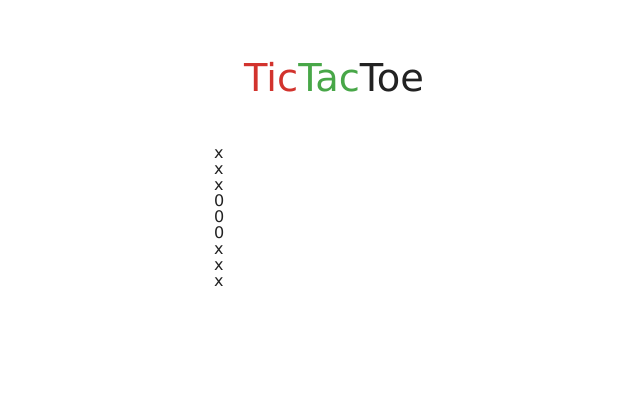
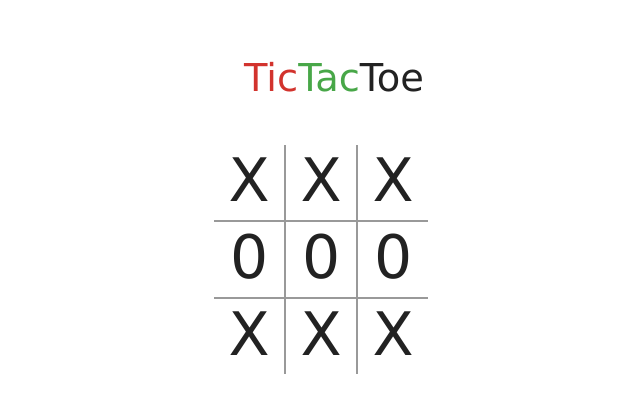
Before and after one commit to JulesWiz/ticTacToe, a plain HTML site: page app/index.html in a window 1280 px wide. Shown: the whole page, without its empty margins (306-946 px from the left). Drawn offline with Linux system fonts and the light colour scheme.

Commit message:
Styled gameboard row and cell

```diff
--- a/app/css/application.css
+++ b/app/css/application.css
@@ -1,5 +1,6 @@
 /*
   hsla(   0,   0.0%,  13.3%, 1 )  dark grey
+  hsla(   0,   0.0%,  60.0%, 1 )  light grey
   hsla(   0,   0.0%, 100.0%, 1 )  white
   hsla(   2,  64.7%,  50.0%, 1 )  red
   hsla( 120,  39.6%,  46.9%, 1 )  green
@@ -39,3 +40,22 @@ h1 {
   height: 240px;
   margin: 10px auto 20px;
 }
+
+
+
+.board-cell {
+  font-family: Verdana, Helvetica, Arial, Sans-serif;
+  font-size: 60px;
+  float: left;
+  text-align: center;
+  text-transform: uppercase;
+  width: 70px;
+  height: 70px;
+  padding-top: 5px;
+  border: 1px solid hsla(   0,   0.0%,  60.0%, 1 );
+}
+
+.top    { border-top:    0; }
+.bottom { border-bottom: 0; }
+.left   { border-left:   0; }
+.right  { border-right:  0; }
--- a/app/index.html
+++ b/app/index.html
@@ -15,20 +15,20 @@
     </header>
     <main role="main">
       <section id="gameboard" class="board">
-        <div id="row-0">
-          <div id="cell-0">x</div>
-          <div id="cell-1">x</div>
-          <div id="cell-2">x</div>
+        <div id="row-0" class="board-row">
+          <div id="cell-0" class="board-cell top left">x</div>
+          <div id="cell-1" class="board-cell top center">x</div>
+          <div id="cell-2" class="board-cell top right">x</div>
         </div>
-        <div id="row-1">
-          <div id="cell-3">0</div>
-          <div id="cell-4">0</div>
-          <div id="cell-5">0</div>
+        <div id="row-1" class="board-row">
+          <div id="cell-3" class="board-cell middle left">0</div>
+          <div id="cell-4" class="board-cell middle center">0</div>
+          <div id="cell-5" class="board-cell middle right">0</div>
         </div>
-        <div id="row-2">
-          <div id="cell-6">x</div>
-          <div id="cell-7">x</div>
-          <div id="cell-8">x</div>
+        <div id="row-2" class="board-row">
+          <div id="cell-6" class="board-cell bottom left">x</div>
+          <div id="cell-7" class="board-cell bottom center">x</div>
+          <div id="cell-8" class="board-cell bottom right">x</div>
         </div>
       </section>
     </main>
```
